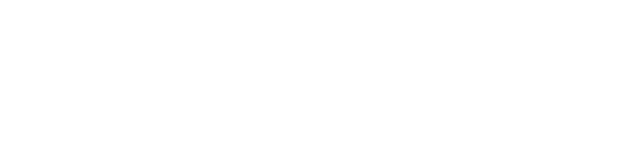
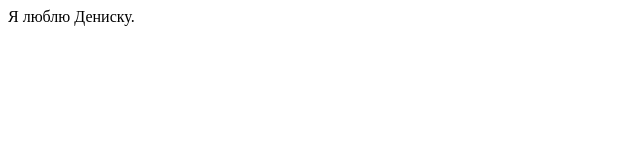
Before and after one commit to ziamtsova/dog, a plain HTML site: page index.html in a window 1280 px wide. Shown: the whole page, without its empty margins (0-640 px from the left). Drawn offline with Linux system fonts and the light colour scheme.

Commit message:
Update index.html

```diff
--- a/index.html
+++ b/index.html
@@ -6,6 +6,6 @@
     <title>Document</title>
 </head>
 <body>
-
+  Я люблю Дениску.
 </body>
 </html>
```
